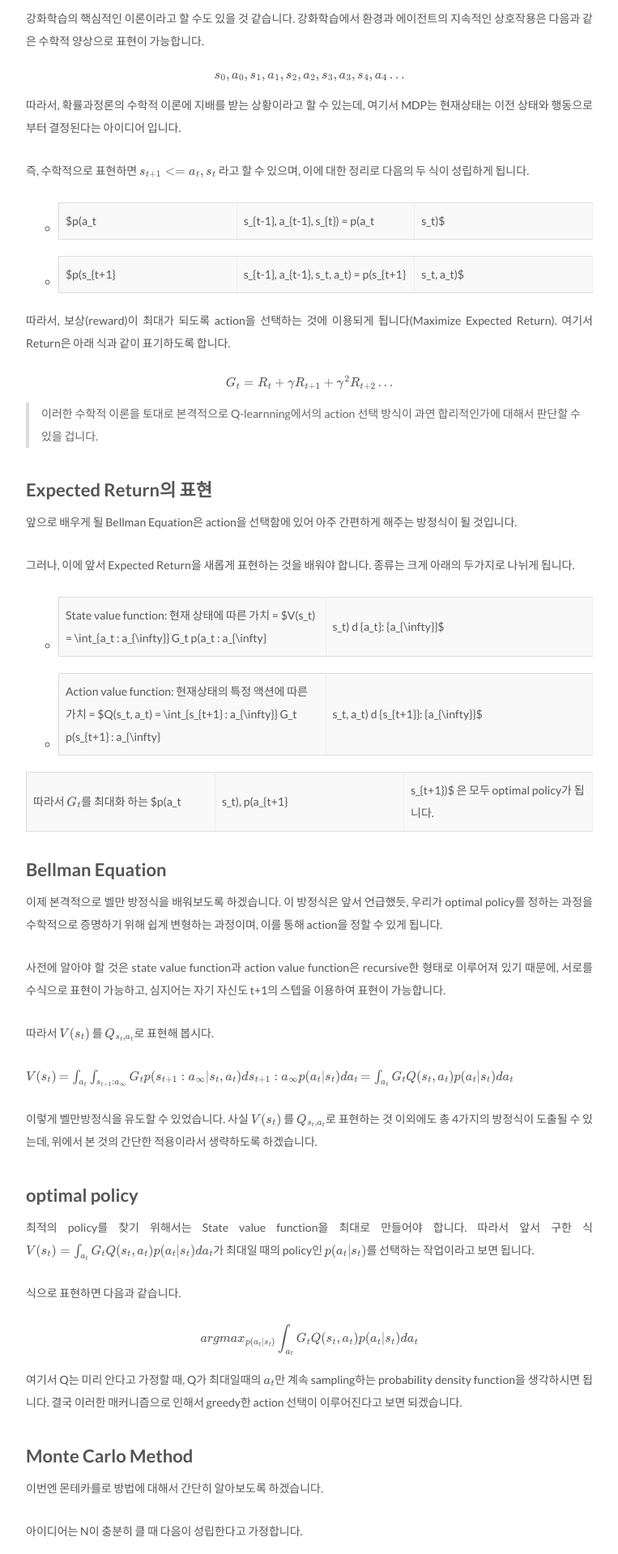
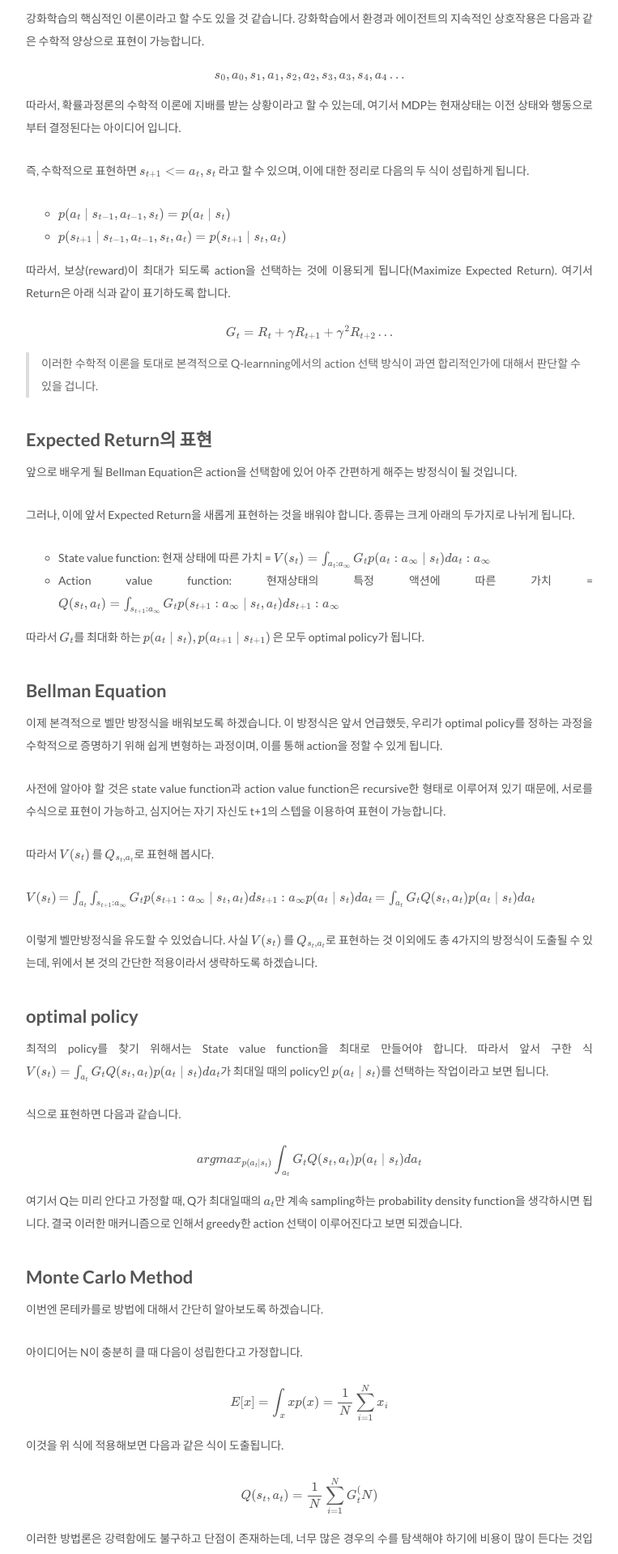
Before and after one commit to silverstar0727/silverstar0727.github.io, a Jekyll site: the page built from _posts/RL/2021-02-24-RL_1.md, in a window 1280 px wide. Shown: the part 1133-3052 px from the top of the page at 81% size, without its empty margins (258-1021 px from the left). Built offline with Jekyll 4.4.1, drawn with Linux system fonts in a browser that asks for light colours; formulas are drawn with MathJax 3; comment, search, counter and statistics services are not loaded; some of the changed text lies outside the part shown.

Commit message:
Update 2021-02-24-RL_1.md

```diff
--- a/_posts/RL/2021-02-24-RL_1.md
+++ b/_posts/RL/2021-02-24-RL_1.md
@@ -39,8 +39,8 @@ $$s_0, a_0, s_1, a_1,s_2, a_2,s_3, a_3,s_4, a_4 …$$
 
 즉, 수학적으로 표현하면 $s_{t+1} <= a_t, s_t$ 라고 할 수 있으며, 이에 대한 정리로 다음의 두 식이 성립하게 됩니다.
 
-* $p(a_t | s_{t-1}, a_{t-1}, s_{t}) = p(a_t | s_t)$
-* $p(s_{t+1}| s_{t-1}, a_{t-1}, s_t, a_t) = p(s_{t+1}| s_t, a_t)$
+* $p(a_t \mid s_{t-1}, a_{t-1}, s_{t}) = p(a_t \mid s_t)$
+* $p(s_{t+1}\mid s_{t-1}, a_{t-1}, s_t, a_t) = p(s_{t+1}\mid s_t, a_t)$
 
 따라서, 보상(reward)이 최대가 되도록 action을 선택하는 것에 이용되게 됩니다(Maximize Expected Return).
 여기서 Return은 아래 식과 같이 표기하도록 합니다.
@@ -54,10 +54,10 @@ $$G_t = R_t + \gamma R_{t+1} + \gamma^2 R_{t+2} …$$
 
 그러나, 이에 앞서 Expected Return을 새롭게 표현하는 것을 배워야 합니다. 종류는 크게 아래의 두가지로 나뉘게 됩니다.
 
-* State value function: 현재 상태에 따른 가치 = $V(s_t) = \int_{a_t : a_{\infty}} G_t p(a_t : a_{\infty} | s_t) d {a_t}: {a_{\infty}}$
-* Action value function: 현재상태의 특정 액션에 따른 가치 = $Q(s_t, a_t) = \int_{s_{t+1} : a_{\infty}} G_t p(s_{t+1} : a_{\infty} | s_t, a_t) d {s_{t+1}}: {a_{\infty}}$
+* State value function: 현재 상태에 따른 가치 = $V(s_t) = \int_{a_t : a_{\infty}} G_t p(a_t : a_{\infty} \mid s_t) d {a_t}: {a_{\infty}}$
+* Action value function: 현재상태의 특정 액션에 따른 가치 = $Q(s_t, a_t) = \int_{s_{t+1} : a_{\infty}} G_t p(s_{t+1} : a_{\infty} \mid s_t, a_t) d {s_{t+1}}: {a_{\infty}}$
 
-따라서 $G_t$를 최대화 하는 $p(a_t|s_t), p(a_{t+1}| s_{t+1})$ 은 모두 optimal policy가 됩니다.
+따라서 $G_t$를 최대화 하는 $p(a_t \mid s_t), p(a_{t+1}\mid s_{t+1})$ 은 모두 optimal policy가 됩니다.
 
 ## Bellman Equation
 이제 본격적으로 벨만 방정식을 배워보도록 하겠습니다. 이 방정식은 앞서 언급했듯, 우리가 optimal policy를 정하는 과정을 수학적으로 증명하기 위해 쉽게 변형하는 과정이며, 이를 통해 action을 정할 수 있게 됩니다.
@@ -67,17 +67,17 @@ $$G_t = R_t + \gamma R_{t+1} + \gamma^2 R_{t+2} …$$
 따라서 $V(s_t)$ 를 $Q_{s_t, a_t}$로 표현해 봅시다.
 
 $$V(s_t)$$
-$$= \int_{a_t} \int_{s_{t+1} : a_{\infty}} G_t p(s_{t+1}: a_{\infty} | s_t, a_t) d s_{t+1} : a_{\infty} p(a_t | s_t) da_t $$
-$$ = \int_{a_t} G_t Q(s_t, a_t) p(a_t | s_t) da_t $$
+$$= \int_{a_t} \int_{s_{t+1} : a_{\infty}} G_t p(s_{t+1}: a_{\infty} \mid s_t, a_t) d s_{t+1} : a_{\infty} p(a_t \mid s_t) da_t $$
+$$ = \int_{a_t} G_t Q(s_t, a_t) p(a_t \mid s_t) da_t $$
 
 이렇게 벨만방정식을 유도할 수 있었습니다. 사실  $V(s_t)$ 를 $Q_{s_t, a_t}$로 표현하는 것 이외에도 총 4가지의 방정식이 도출될 수 있는데, 위에서 본 것의 간단한 적용이라서 생략하도록 하겠습니다.
 
 ## optimal policy
-최적의 policy를 찾기 위해서는 State value function을 최대로 만들어야 합니다. 따라서 앞서 구한 식 $ V(s_t)= \int_{a_t} G_t Q(s_t, a_t) p(a_t | s_t) da_t $가 최대일 때의  policy인 $p(a_t | s_t)$를 선택하는 작업이라고 보면 됩니다.
+최적의 policy를 찾기 위해서는 State value function을 최대로 만들어야 합니다. 따라서 앞서 구한 식 $ V(s_t)= \int_{a_t} G_t Q(s_t, a_t) p(a_t \mid s_t) da_t $가 최대일 때의  policy인 $p(a_t \mid s_t)$를 선택하는 작업이라고 보면 됩니다.
 
 식으로 표현하면 다음과 같습니다.
 
-$$argmax_{p(a_t | s_t)} \int_{a_t} G_t Q(s_t, a_t) p(a_t | s_t) da_t$$
+$$argmax_{p(a_t \mid s_t)} \int_{a_t} G_t Q(s_t, a_t) p(a_t \mid s_t) da_t$$
 
 여기서 Q는 미리 안다고 가정할 때, Q가 최대일때의 $a_t$만 계속 sampling하는 probability density function을 생각하시면 됩니다. 결국 이러한 매커니즘으로 인해서 greedy한 action 선택이 이루어진다고 보면 되겠습니다.
 
```
Also changed, not shown: other parts of _posts/RL/2021-02-24-RL_1.md (+1 -1 lines).
